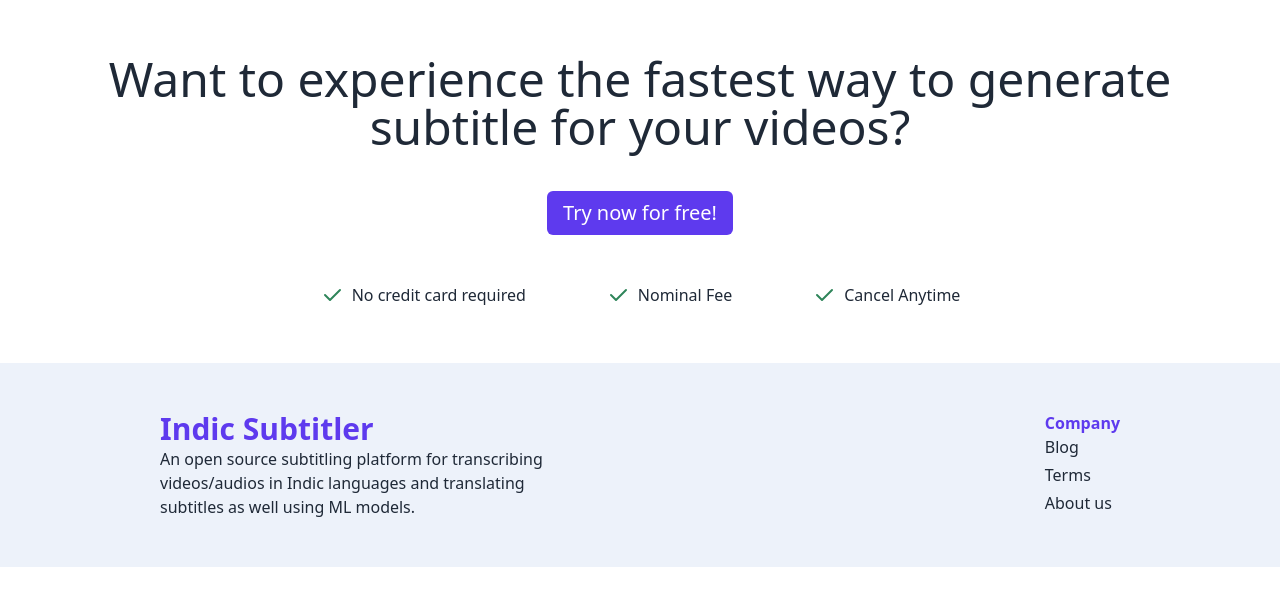
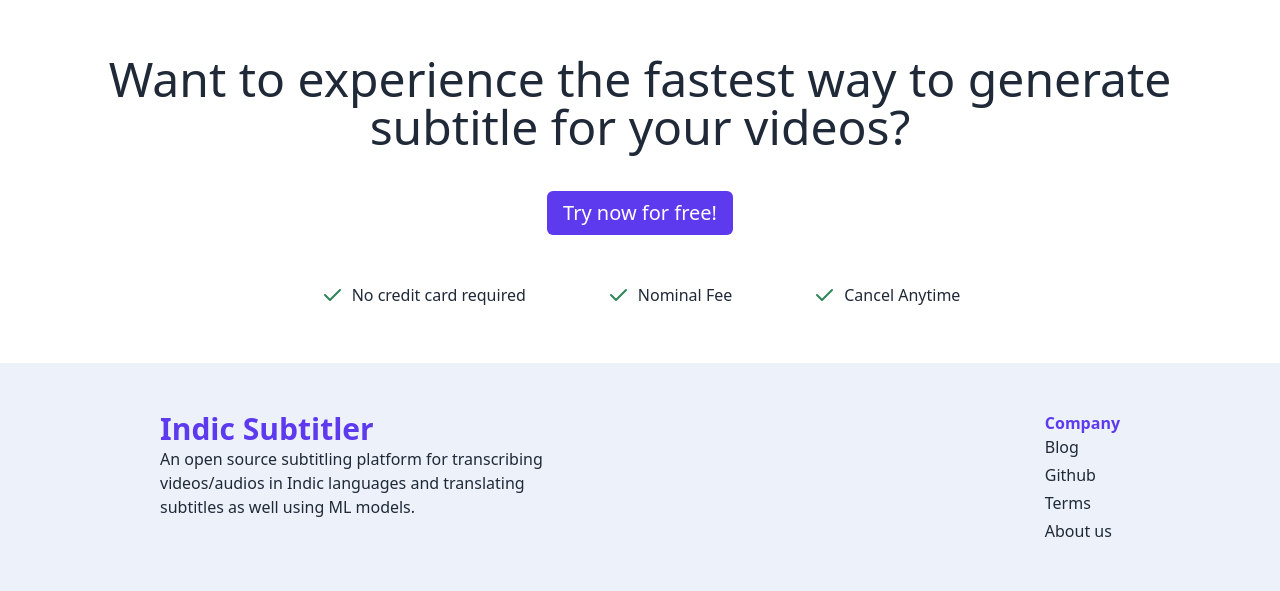
Before and after one commit to kurianbenoy/Indic-Subtitler, a Next.js app in the folder ui/: page / in a window 1280 px wide. Shown: the part 1869-2460 px from the top of the page. Before the commit the page ends 2436 px from the top, so only its background shows below. Built offline with nearby package versions, Linux system fonts and the light colour scheme.

Commit message:
add github link

```diff
--- a/ui/src/components/home/Footer.jsx
+++ b/ui/src/components/home/Footer.jsx
@@ -20,6 +20,9 @@
             <li>
               <Link href="/blog">Blog</Link>
             </li>
+             <li>
+              <Link href="https://github.com/kurianbenoy/Indic-Subtitler/">Github</Link>
+            </li>
             <li>
               <Link href="/terms">Terms</Link>
             </li>
```
